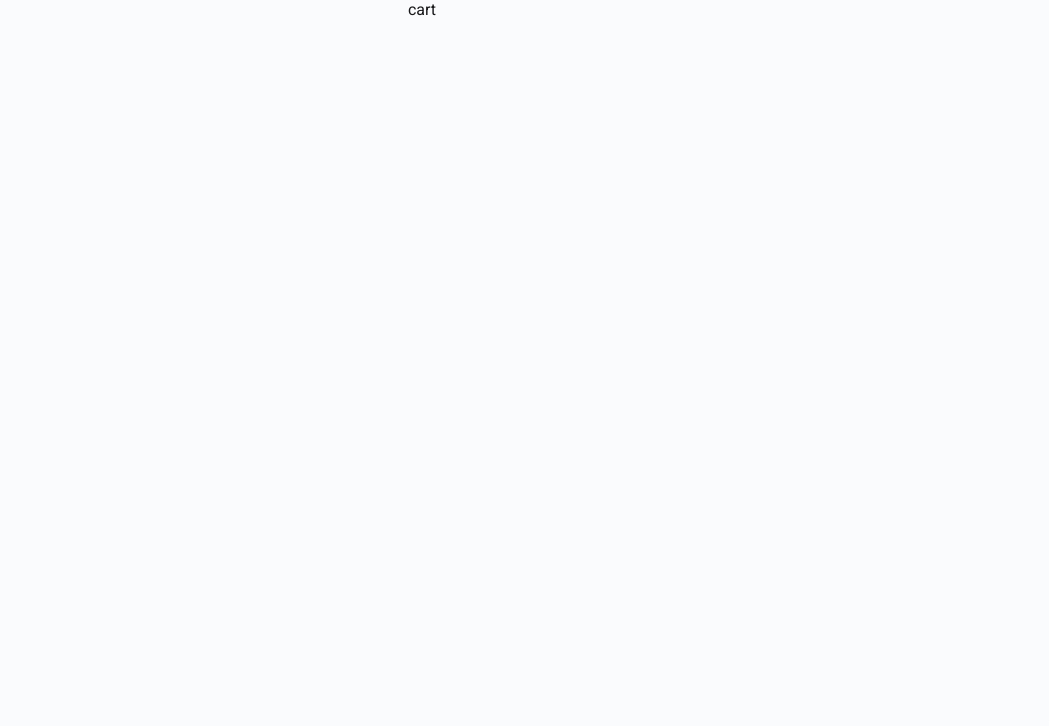
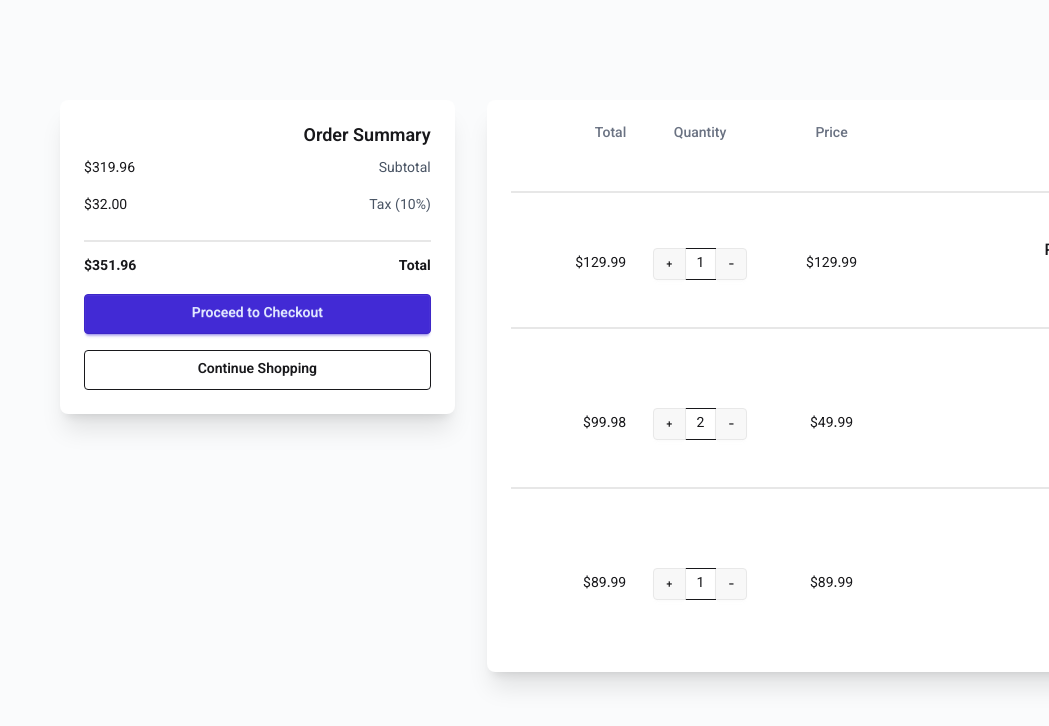
Before and after one commit to academy-react-winter1403/Teamhub, a React (Vite) app: page /Cart in a window 1280 px wide. Shown: the top 726 px of the page, without its empty margins (231-1280 px from the left). Built offline with nearby package versions, Linux system fonts and the light colour scheme; grey boxes are pictures that could not be loaded.

Commit message:
Update Cart.tsx

```diff
--- a/src/Pages/Cart.tsx
+++ b/src/Pages/Cart.tsx
@@ -1,9 +1,202 @@
-const Cart = () => {
+"use client";
+
+import { useState } from "react";
+
+// Cart item type definition
+interface CartItem {
+  id: number;
+  name: string;
+  price: number;
+  image: string;
+  quantity: number;
+}
+
+export default function SimpleCart() {
+  // Sample cart data
+  const [cartItems, setCartItems] = useState<CartItem[]>([
+    {
+      id: 1,
+      name: "Premium Headphones",
+      price: 129.99,
+      image: "/placeholder.svg?height=80&width=80",
+      quantity: 1,
+    },
+    {
+      id: 2,
+      name: "Wireless Mouse",
+      price: 49.99,
+      image: "/placeholder.svg?height=80&width=80",
+      quantity: 2,
+    },
+    {
+      id: 3,
+      name: "Mechanical Keyboard",
+      price: 89.99,
+      image: "/placeholder.svg?height=80&width=80",
+      quantity: 1,
+    },
+  ]);
+
+  // Calculate subtotal
+  const subtotal = cartItems.reduce(
+    (total, item) => total + item.price * item.quantity,
+    0
+  );
+
+  // Calculate tax (10%)
+  const tax = subtotal * 0.1;
+
+  // Calculate total
+  const total = subtotal + tax;
+
+  // Update quantity function
+  const updateQuantity = (id: number, newQuantity: number) => {
+    if (newQuantity < 1) return;
+
+    setCartItems(
+      cartItems.map((item) =>
+        item.id === id ? { ...item, quantity: newQuantity } : item
+      )
+    );
+  };
+
+  // Remove item function
+  const removeItem = (id: number) => {
+    setCartItems(cartItems.filter((item) => item.id !== id));
+  };
+
   return (
-    <div>
-      <div className="">cart</div>
+    <div className="container mx-auto px-4 py-8">
+      <h1 className="text-3xl font-bold mb-8 flex items-center">
+        Shopping Cart
+      </h1>
+
+      {cartItems.length === 0 ? (
+        <div className="text-center py-12">
+          <h2 className="text-2xl font-semibold mb-4">Your cart is empty</h2>
+          <p className="text-gray-500 mb-6">
+            Add some items to your cart to see them here.
+          </p>
+          <button className="btn btn-primary">Continue Shopping</button>
+        </div>
+      ) : (
+        <div className="grid grid-cols-1 lg:grid-cols-3 gap-8">
+          <div className="lg:col-span-2">
+            <div className="card bg-base-100 shadow-xl">
+              <div className="card-body">
+                <div className="hidden md:grid grid-cols-12 gap-4 mb-4 text-sm font-medium text-gray-500">
+                  <div className="col-span-6">Product</div>
+                  <div className="col-span-2 text-center">Price</div>
+                  <div className="col-span-2 text-center">Quantity</div>
+                  <div className="col-span-2 text-right">Total</div>
+                </div>
+                <div className="divider"></div>
+
+                {cartItems.map((item) => (
+                  <div key={item.id} className="mb-6">
+                    <div className="grid grid-cols-1 md:grid-cols-12 gap-4 items-center">
+                      <div className="col-span-6 flex items-center">
+                        <div className="h-20 w-20 flex-shrink-0 overflow-hidden rounded-md border border-gray-200">
+                          <img
+                            src={item.image || "/placeholder.svg"}
+                            alt={item.name}
+                            className="h-full w-full object-cover object-center"
+                          />
+                        </div>
+                        <div className="ml-4 flex flex-col">
+                          <h3 className="text-base font-medium">{item.name}</h3>
+                          <button
+                            onClick={() => removeItem(item.id)}
+                            className="text-error text-sm flex items-center mt-1"
+                          >
+                            Remove
+                          </button>
+                        </div>
+                      </div>
+
+                      <div className="col-span-2 text-center md:text-center">
+                        <span className="md:hidden font-medium mr-2">
+                          Price:
+                        </span>
+                        ${item.price.toFixed(2)}
+                      </div>
+
+                      <div className="col-span-2 flex items-center justify-center">
+                        <div className="join">
+                          <button
+                            className="btn btn-sm join-item"
+                            onClick={() =>
+                              updateQuantity(item.id, item.quantity - 1)
+                            }
+                          >
+                            -
+                          </button>
+                          <span className="join-item px-3 py-1 border-y flex items-center justify-center">
+                            {item.quantity}
+                          </span>
+                          <button
+                            className="btn btn-sm join-item"
+                            onClick={() =>
+                              updateQuantity(item.id, item.quantity + 1)
+                            }
+                          >
+                            +
+                          </button>
+                        </div>
+                      </div>
+
+                      <div className="col-span-2 text-right">
+                        <span className="md:hidden font-medium mr-2">
+                          Total:
+                        </span>
+                        ${(item.price * item.quantity).toFixed(2)}
+                      </div>
+                    </div>
+                    {cartItems.indexOf(item) !== cartItems.length - 1 && (
+                      <div className="divider"></div>
+                    )}
+                  </div>
+                ))}
+              </div>
+            </div>
+          </div>
+
+          <div className="lg:col-span-1">
+            <div className="card bg-base-100 shadow-xl">
+              <div className="card-body">
+                <h2 className="card-title">Order Summary</h2>
+
+                <div className="space-y-4">
+                  <div className="flex justify-between">
+                    <span className="text-gray-600">Subtotal</span>
+                    <span>${subtotal.toFixed(2)}</span>
+                  </div>
+
+                  <div className="flex justify-between">
+                    <span className="text-gray-600">Tax (10%)</span>
+                    <span>${tax.toFixed(2)}</span>
+                  </div>
+
+                  <div className="divider my-2"></div>
+
+                  <div className="flex justify-between font-bold">
+                    <span>Total</span>
+                    <span>${total.toFixed(2)}</span>
+                  </div>
+
+                  <button className="btn btn-primary w-full">
+                    Proceed to Checkout
+                  </button>
+
+                  <button className="btn btn-outline w-full">
+                    Continue Shopping
+                  </button>
+                </div>
+              </div>
+            </div>
+          </div>
+        </div>
+      )}
     </div>
   );
-};
-
-export default Cart;
+}
```
